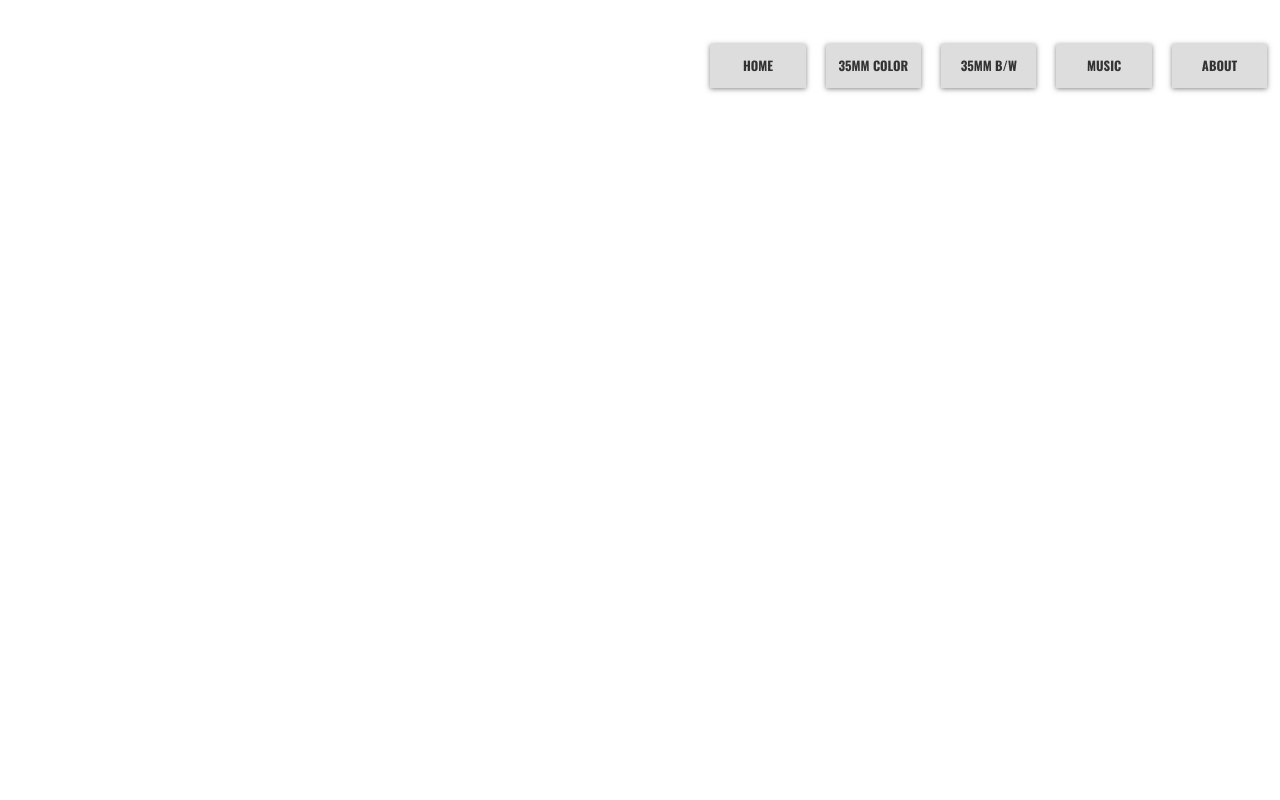
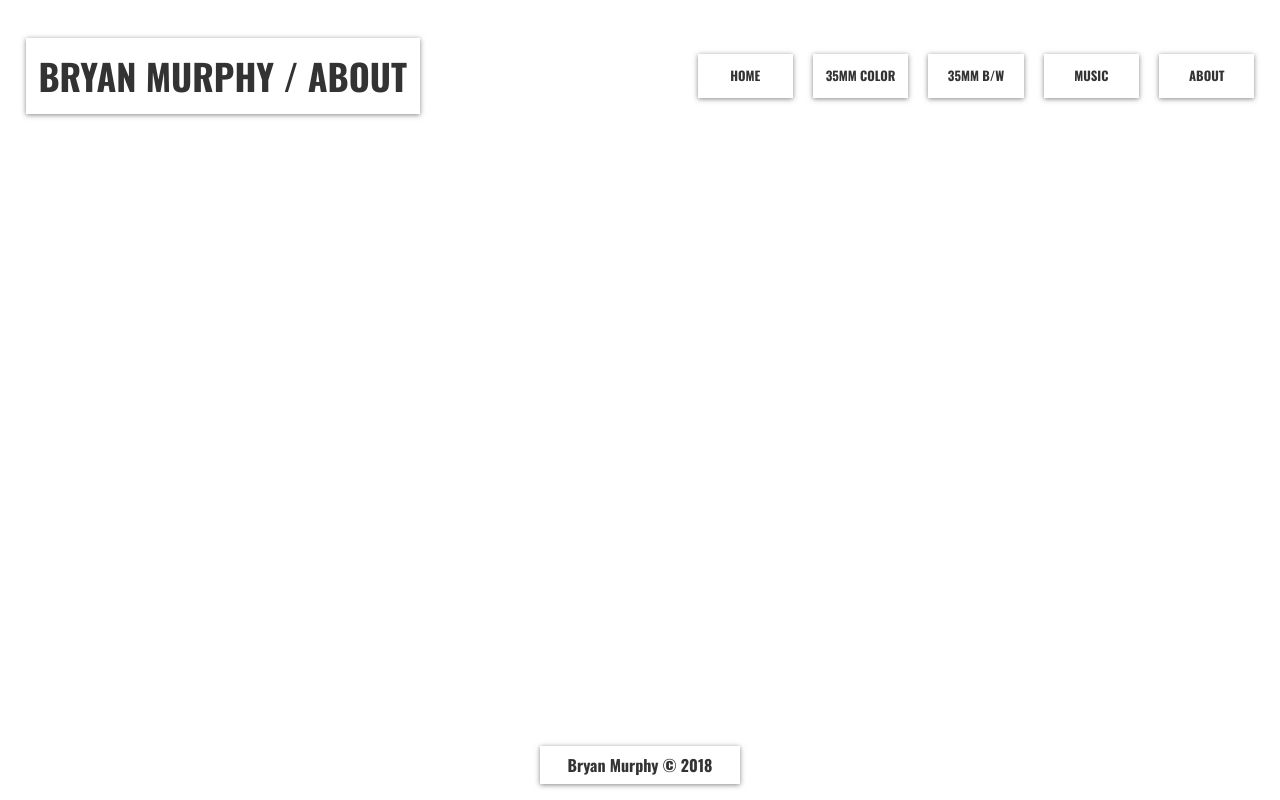
Before and after one commit to murphyb2/Portfolio, a Django app: page /PortfolioApp/about/ in a window 1280 px wide. Run offline with Django 3.2, Linux system fonts and the light colour scheme; data that the repository does not hold is empty.

Commit message:
About Page and Design
-Added model for about page
-Added view for about page
-Made slight changes to overall design

```diff
--- a/PortfolioApp/Static/Portfolio/CSS/styles.css
+++ b/PortfolioApp/Static/Portfolio/CSS/styles.css
@@ -1,9 +1,10 @@
 /* CSS Variables */
 :root{
-    --primary: #ddd;
+    --primary: rgb(255, 255, 255);
     --dark: #333;
     --light: #fff;
     --shadow: 0 1px 5px rgba(104, 104, 104, 0.8);
+    --modal-duration: .5s;
 }
 
 html{
@@ -22,6 +23,7 @@
 }
 .main{
     flex: 1;
+    margin: auto 2vw;
 }
 
 .btn{
@@ -45,20 +47,34 @@
     position: sticky;
     top: 0;
     z-index: 50;
-    margin-right: 1vw;
+    margin-right: 2vw;
     margin-left: 1vw;
+
 }
 .title-card{
     /* border: 2px solid black; */
     /* top right bottom left */
     display: grid;
     grid-template-areas: 'h1 h2';
-    margin: auto auto auto 0;
-    font-size: 1.8rem;
+    margin: 0 auto 0 0;
+    padding: 1vh 1vw;
+
 }
+h1, h2{
+    background-color: var(--primary);
+    box-shadow: var(--shadow);
+}
+h1{
+    padding: 0.8rem;
+}
+
 h1 a{
     text-decoration: none;
-    color: var(--light);
+    color: var(--dark);
+    /* Link is only in the name, not page title. So adjust padding
+    so it doesnt add extra in the middle of the box. */
+    padding-bottom: 0.8rem;
+    padding-top: 0.8rem;
 }
 
 /* Navigation */
@@ -156,13 +172,11 @@
     text-decoration: none;
 }
 .slide-content span {
-    font-size: 5rem;
     color: var(--dark);
     background: var(--primary);
     padding: 0.8rem;
     text-align: center;
     text-transform: uppercase;
-    box-shadow: var(--shadow);
     position: fixed;
     left: 2vw;
     bottom: 2vh;
@@ -181,16 +195,22 @@
 
 #arrow-left {
     border-width: 30px 40px 30px 0;
-    border-color: transparent #fff transparent transparent;
+    border-color: transparent var(--light) transparent transparent;
     left: 0;
     margin-left: 30px;
+}
+#arrow-left:hover{
+    border-color: transparent var(--dark) transparent transparent;
 }
 
 #arrow-right {
     border-width: 30px 0 30px 40px;
-    border-color: transparent transparent transparent #fff;
+    border-color: transparent transparent transparent var(--light);
     right: 0;
     margin-right: 30px;
+}
+#arrow-right:hover{
+    border-color: transparent transparent transparent var(--dark);
 }
 
 /* Modal Gallery */
@@ -200,12 +220,16 @@
     left: 0;
     height: 100%;
     width: 100%;
-    background-color: rgba(0, 0, 0, 0.5);
+    background-color: rgba(0, 0, 0, 0.8);
     z-index: 60;
     /* Hide all the images until the smaller one is clicked */
     display: none;
+    /* probably dont need to define so many boxes now that the image and
+    arrows are centered in the screen with fixed position and 50% margins */
     grid-template-columns: repeat(5, 1fr);
     grid-template-rows: repeat(5, 1fr);
+    animation-name: modalopen;
+    animation-duration: var(--modal-duration);
 }
 
 #modal-btn:hover {
@@ -238,15 +262,42 @@
   cursor: pointer;
 }
 
+/* About Page */
+.about {
+    display: grid;
+    grid-template-areas: 'img' 'p';
+    grid-gap: 20px;
+    grid-template-columns: repeat(auto-fit, minmax(300px, 1fr));
+    margin-right: 1vw;
+    margin-left: 1vw;
+}
+
 /* Footer  */
 footer{
-    margin-top: 2rem;
     color: var(--light);
     text-align: center;
-    padding: 1rem;
+    padding: 2vh 2vw;
     position: sticky;
     bottom: 0;
     /* border: 2px solid black; */
+}
+.footer-text{
+    background-color: var(--primary);
+    box-shadow: var(--shadow);
+    color: var(--dark);
+    width: 15%;
+    padding: .5rem;
+    margin: 0 auto;
+}
+
+/* Keyframes */
+@keyframes modalopen {
+    from {
+        opacity: 0;
+    }
+    to {
+        opacity: 1;
+    }
 }
 
 /* Media Queries */
--- a/PortfolioApp/Templates/BWFilm.html
+++ b/PortfolioApp/Templates/BWFilm.html
@@ -1,6 +1,6 @@
 {% extends "base_generic.html" %}
 
-{% block title %}<h2> / {{title}}</h2>{% endblock %}
+{% block title %}{{title}}{% endblock %}
 
 
 {% block content %}
--- a/PortfolioApp/Templates/ColorFilm.html
+++ b/PortfolioApp/Templates/ColorFilm.html
@@ -1,6 +1,6 @@
 {% extends "base_generic.html" %}
 
-{% block title %}<h2> / {{title}}</h2>{% endblock %}
+{% block title %}{{title}}{% endblock %}
 
 
 {% block content %}
--- a/PortfolioApp/Templates/about.html
+++ b/PortfolioApp/Templates/about.html
@@ -1,5 +1,19 @@
 {% extends "base_generic.html" %}
 
+{% block title %}{{title}}{% endblock %}
+
 {% block content %}
+            {% comment %} It feels silly to have to use a for loop for one model. Maybe thats a limitation
+            of Django or maybe there's a more efficient way to do it given that there should
+            only ever be one about page. I just wanted to be able to edit the content from the admin
+            page  {% endcomment %}
+            <div class="about">
+                {% load static %}
+                {% for about in content %}
+                    <img src="{{ about.prof_pic.picture.url }}" alt="{{ about.prof_pic.alt_text }}">
+                    <p>{{ about.body }}</p>
+                {% endfor %}
+            </div>
+
 
 {% endblock %}
--- a/PortfolioApp/Templates/base_generic.html
+++ b/PortfolioApp/Templates/base_generic.html
@@ -8,6 +8,16 @@
   <meta http-equiv="X-UA-Compatible" content="ie=edge">
   <link href="https://fonts.googleapis.com/css?family=Oswald:700" rel="stylesheet" >
   <script src="https://code.jquery.com/jquery-3.3.1.js" integrity="sha256-2Kok7MbOyxpgUVvAk/HJ2jigOSYS2auK4Pfzbm7uH60=" crossorigin="anonymous"> </script>
+
+  <!-- Global site tag (gtag.js) - Google Analytics -->
+  <script async src="https://www.googletagmanager.com/gtag/js?id=UA-128907823-1"></script>
+  <script>
+    window.dataLayer = window.dataLayer || [];
+    function gtag(){dataLayer.push(arguments);}
+    gtag('js', new Date());
+
+    gtag('config', 'UA-128907823-1');
+  </script>
 
   {% load static %}
   <!-- <link rel="stylesheet" href="{% static 'vendor/css/normalize.css' %}"> -->
@@ -25,8 +35,7 @@
     <!-- Header -->
     <header>
       <section class="title-card">
-          <h1><a href="{% url 'index' %}">Bryan Murphy</a></h1>
-          {% block title %}{% endblock %}
+          <h1><a href="{% url 'index' %}">Bryan Murphy</a> / {% block title %}{% endblock %}</h1>
       </section>
 
       <!-- Navigation Bar -->
@@ -71,7 +80,7 @@
 
     <!-- Footer -->
     <footer>
-      <p>Bryan Murphy &copy; 2018</p>
+      <div class="footer-text">Bryan Murphy &copy; 2018</div>
     </footer>
   {% comment %} </div> {% endcomment %}
   <!-- Wrapper End -->
--- a/PortfolioApp/Templates/index.html
+++ b/PortfolioApp/Templates/index.html
@@ -1,6 +1,6 @@
 {% extends "base_generic.html" %}
 
-{% block title %}<h2> / {{title}}</h2>{% endblock %}
+{% block title %}{{title}}{% endblock %}
 
 
 {% block home-slider %}
--- a/PortfolioApp/Templates/music.html
+++ b/PortfolioApp/Templates/music.html
@@ -1,6 +1,6 @@
 {% extends "base_generic.html" %}
 
-{% block title %}<h2> / {{title}}</h2>{% endblock %}
+{% block title %}{{title}}{% endblock %}
 
 
 {% block content %}
--- a/PortfolioApp/admin.py
+++ b/PortfolioApp/admin.py
@@ -1,5 +1,6 @@
 from django.contrib import admin
-from PortfolioApp.models import Image
+from PortfolioApp.models import Image, About
 
 
 admin.site.register(Image)
+admin.site.register(About)
--- a/PortfolioApp/models.py
+++ b/PortfolioApp/models.py
@@ -37,3 +37,9 @@
 
     def is_landscape(self):
         return self.width > self.height
+
+class About(models.Model):
+    prof_pic = models.ForeignKey(Image, on_delete=models.SET_NULL, null=True)
+    body = models.TextField()
+    def __str__(self):
+        return ("About Page")
--- a/PortfolioApp/views.py
+++ b/PortfolioApp/views.py
@@ -1,5 +1,5 @@
 from django.shortcuts import render
-from PortfolioApp.models import Image
+from PortfolioApp.models import Image, About
 
 def index(request):
     """View function for home page of site."""
@@ -69,11 +69,12 @@
 
     # Filter all the images in the database for only those that are assigned to
     # be a profile
-    img_gal = Image.objects.filter(portfolio_section='prof_pic')
+    # profile_pic = Image.objects.filter(portfolio_section='prof_pic')
+    content = About.objects.all()
 
     context = {
         'title': 'About',
-        'img_gal': img_gal,
+        'content': content,
     }
 
     # Render the HTML template about.html with the data in the context variable
```
Also changed, not shown: PortfolioApp/migrations/0019_about.py (added), PortfolioApp/migrations/0020_auto_20181109_2021.py (added), PortfolioApp/migrations/0021_auto_20181109_2100.py (added), PortfolioApp/migrations/0022_auto_20181110_1014.py (added), PortfolioApp/migrations/0023_about_prof_pic.py (added), media/pictures/2018/11/10/KilgoreAvePortrait-BJM.jpg (added).
